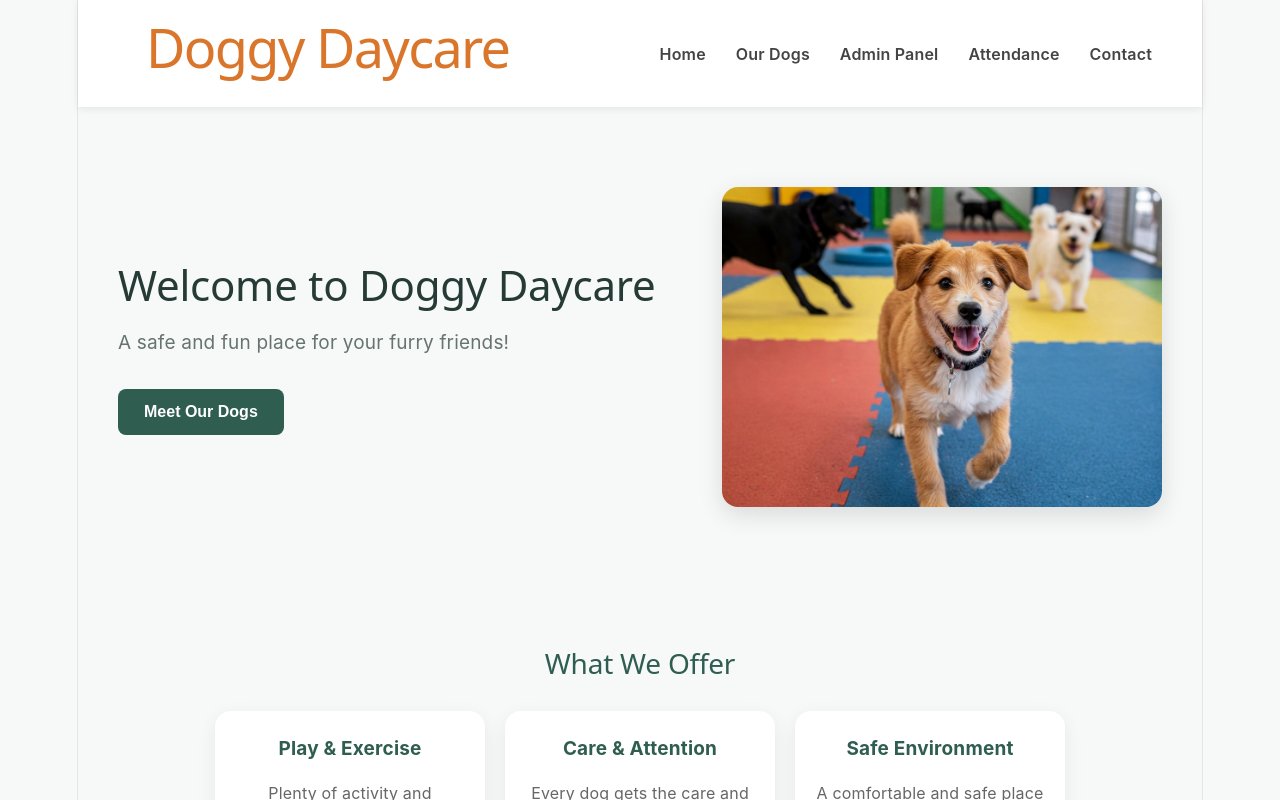
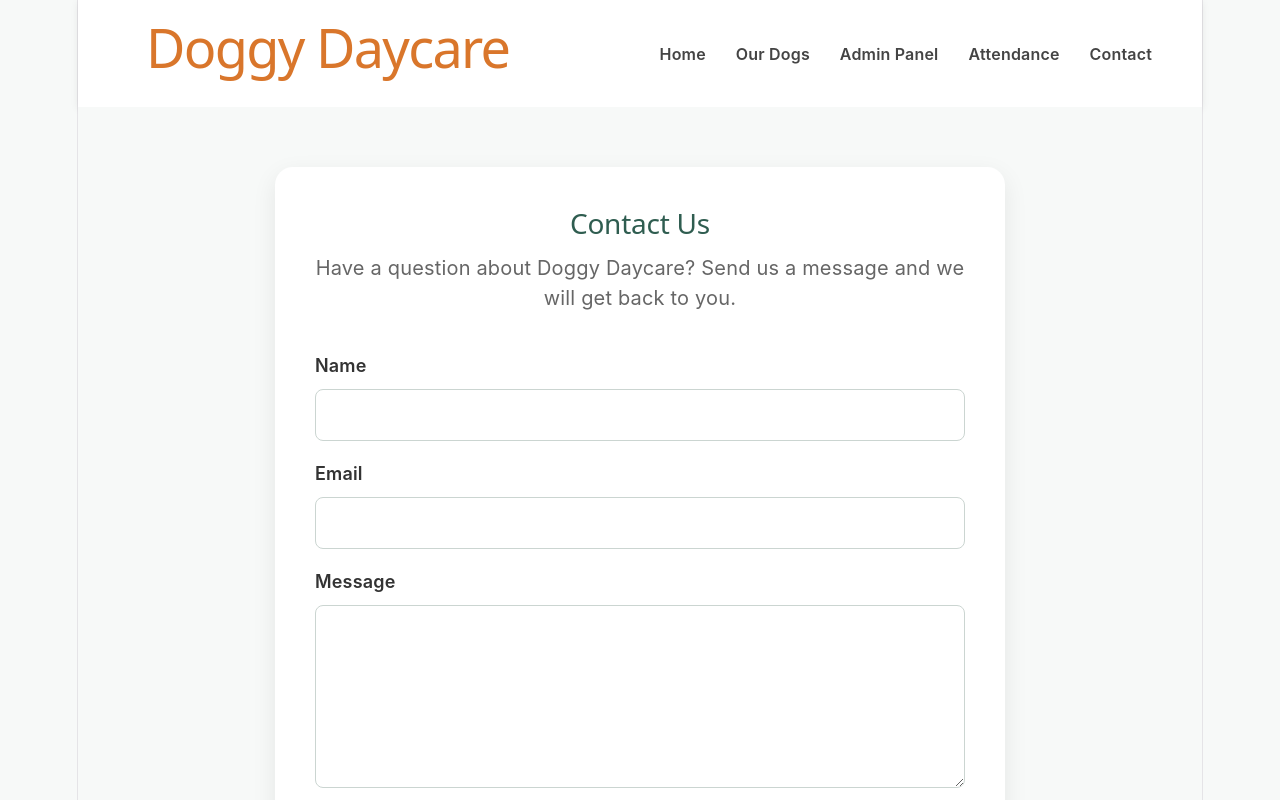
Before and after one commit to GreedyGobling/Doggy-Daycare, a React (Vite) app: page / in a window 1280 px wide. Both pictures are taken after a click on the link "Contact". Shown: the top 800 px of the page. Built offline with nearby package versions, Linux system fonts and the light colour scheme; no server answers.

Commit message:
Add contact page and form

```diff
--- a/src/App.jsx
+++ b/src/App.jsx
@@ -4,12 +4,14 @@ import Admin from "./components/Admin.jsx";
 import DogCatalog from "./components/DogCatalog.jsx";
 import Attendance from "./components/Attendance.jsx";
 import { getAllDogs } from "./api/dogs-api";
+import Contact from "./components/Contact.jsx";
 
 const SCREENS = {
   WELCOME: "welcome",
   CATALOG: "catalog",
   ADMIN: "admin",
   ATTENDANCE: "attendance",
+  CONTACT: "contact",
 };
 
 function App() {
@@ -26,6 +28,7 @@ function App() {
   const goToDogCatalog = () => changeScreen(SCREENS.CATALOG);
   const goToAdmin = () => changeScreen(SCREENS.ADMIN);
   const goToAttendance = () => changeScreen(SCREENS.ATTENDANCE);
+  const goToContact = () => changeScreen(SCREENS.CONTACT);
 
   useEffect(() => {
     getAllDogs()
@@ -71,7 +74,7 @@ function App() {
               <a onClick={goToAttendance}>Attendance</a>
             </li>
             <li>
-              <a>Contact</a>
+              <a onClick={goToContact}>Contact</a>
             </li>
           </ul>
         </nav>
@@ -128,6 +131,7 @@ function App() {
       {currentScreen === SCREENS.CATALOG && <DogCatalog />}
       {currentScreen === SCREENS.ADMIN && <Admin />}
       {currentScreen === SCREENS.ATTENDANCE && <Attendance />}
+      {currentScreen === SCREENS.CONTACT && <Contact />}
     </div>
   );
 }
--- /dev/null
+++ b/src/components/Contact.css
@@ -0,0 +1,99 @@
+.contact-page {
+  min-height: calc(100vh - 100px);
+  padding: 60px 20px;
+  background-color: #f7f9f8;
+}
+
+.contact-card {
+  max-width: 650px;
+  margin: 0 auto;
+  padding: 40px;
+  border-radius: 18px;
+  background-color: white;
+  box-shadow: 0 8px 25px rgba(0, 0, 0, 0.08);
+  text-align: left;
+}
+
+.contact-card h2 {
+  margin: 0 0 12px;
+  color: #2f5d50;
+  text-align: center;
+}
+
+.contact-card > p {
+  margin: 0 0 30px;
+  text-align: center;
+  line-height: 1.5;
+}
+
+.contact-form {
+  display: flex;
+  flex-direction: column;
+  gap: 10px;
+}
+
+.contact-form label {
+  margin-top: 10px;
+  color: #333;
+  font-weight: 600;
+}
+
+.contact-form input,
+.contact-form textarea {
+  width: 100%;
+  box-sizing: border-box;
+  padding: 12px;
+  border: 1px solid #cbd5d1;
+  border-radius: 8px;
+  background-color: white;
+  color: #333;
+  font: inherit;
+}
+
+.contact-form textarea {
+  resize: vertical;
+}
+
+.contact-form input:focus,
+.contact-form textarea:focus {
+  outline: 3px solid rgba(47, 93, 80, 0.2);
+  border-color: #2f5d50;
+}
+
+.contact-form button {
+  align-self: flex-start;
+  margin-top: 18px;
+  padding: 12px 24px;
+  border: 0;
+  border-radius: 8px;
+  background-color: #2f5d50;
+  color: white;
+  font-size: 16px;
+  font-weight: 600;
+  cursor: pointer;
+}
+
+.contact-form button:hover {
+  background-color: #24483e;
+}
+
+.contact-success {
+  margin: 12px 0 0;
+  color: #2f5d50;
+  font-size: 16px;
+  font-weight: 600;
+}
+
+@media (max-width: 650px) {
+  .contact-page {
+    padding: 30px 15px;
+  }
+
+  .contact-card {
+    padding: 25px 20px;
+  }
+
+  .contact-form button {
+    width: 100%;
+  }
+}
--- /dev/null
+++ b/src/components/Contact.jsx
@@ -0,0 +1,59 @@
+import { useState } from "react";
+import "./Contact.css";
+
+function Contact() {
+  const [messageSent, setMessageSent] = useState(false);
+
+  const handleSubmit = (event) => {
+    event.preventDefault();
+
+    event.currentTarget.reset();
+    setMessageSent(true);
+  };
+
+  return (
+    <main className="contact-page">
+      <section className="contact-card">
+        <h2>Contact Us</h2>
+
+        <p>
+          Have a question about Doggy Daycare? Send us a message and we will get
+          back to you.
+        </p>
+
+        <form className="contact-form" onSubmit={handleSubmit}>
+          <label htmlFor="contact-name">Name</label>
+          <input
+            id="contact-name"
+            name="name"
+            type="text"
+            autoComplete="name"
+            required
+          />
+
+          <label htmlFor="contact-email">Email</label>
+          <input
+            id="contact-email"
+            name="email"
+            type="email"
+            autoComplete="email"
+            required
+          />
+
+          <label htmlFor="contact-message">Message</label>
+          <textarea id="contact-message" name="message" rows="6" required />
+
+          <button type="submit">Send message</button>
+
+          {messageSent && (
+            <p className="contact-success" role="status">
+              Thank you! Your message has been received.
+            </p>
+          )}
+        </form>
+      </section>
+    </main>
+  );
+}
+
+export default Contact;
```
